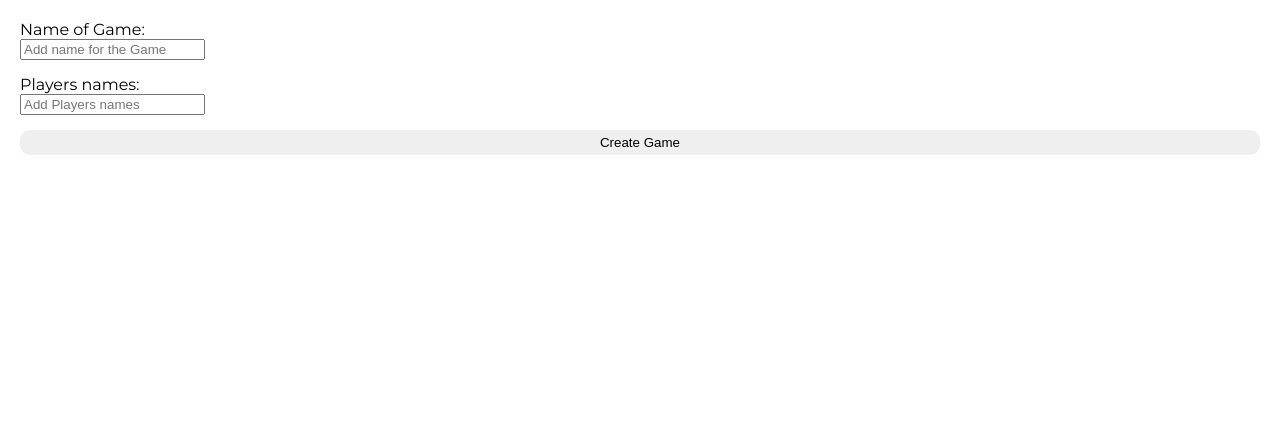
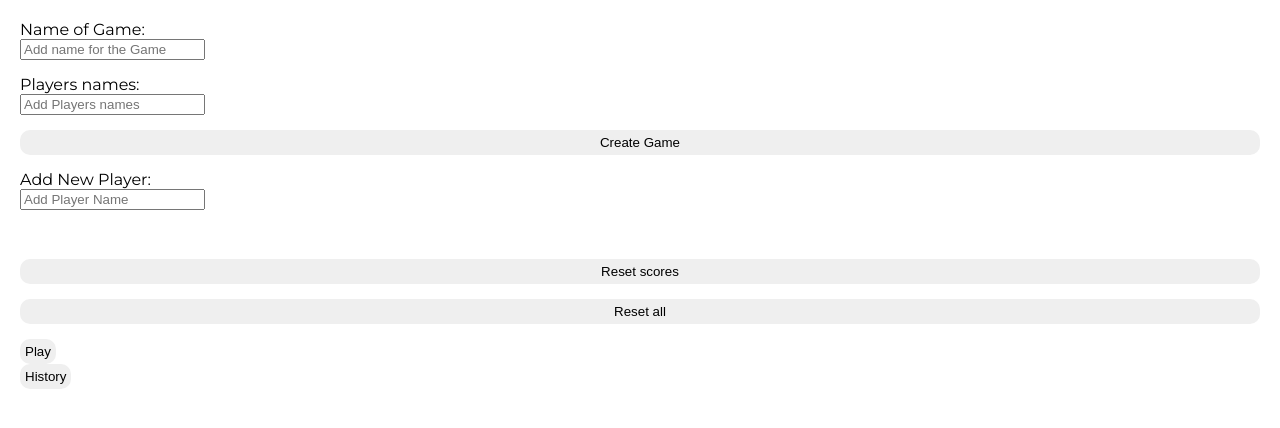
Before and after one commit to Joao17Duarte/scorekeeper, a React (Create React App) app: page / in a window 1280 px wide. Shown: the top 428 px of the page. Built offline with nearby package versions, Linux system fonts and the light colour scheme.

Commit message:
Add Navigation component

```diff
--- a/src/components/App/App.js
+++ b/src/components/App/App.js
@@ -3,6 +3,7 @@ import PlayerForm from '../PlayerForm/PlayerForm'
 import GameForm from '../GameForm/GameForm'
 import Player from '../Player/Player'
 import Button from '../Button/Button'
+import Navigation from '../Navigation/Navigation'
 import './App.css'
 
 function App() {
@@ -11,7 +12,8 @@ function App() {
   return (
     <div className="App">
       <GameForm />
-      {/* <PlayerForm onAddPlayer={addPlayer} />
+      <PlayerForm onAddPlayer={addPlayer} />
+      <br />
       {players.map(({ name, score, id }, index) => (
         <Player
           key={id}
@@ -22,7 +24,8 @@ function App() {
         />
       ))}
       <Button text={'Reset scores'} onClick={resetScores}></Button>
-      <Button text={'Reset all'} onClick={resetAll}></Button> */}
+      <Button text={'Reset all'} onClick={resetAll}></Button>
+      <Navigation />
     </div>
   )
 
--- /dev/null
+++ b/src/components/Navigation/Navigation.js
@@ -0,0 +1,16 @@
+import './Navigation.css'
+
+export default function Navigation(onNavigate) {
+  return (
+    <>
+      <nav className="Navigation">
+        <button className="Button" onClick={onNavigate}>
+          Play
+        </button>
+        <button className="Button" onClick={onNavigate}>
+          History
+        </button>
+      </nav>
+    </>
+  )
+}
```
Also changed, not shown: src/components/Navigation/Navigation.css (added).
